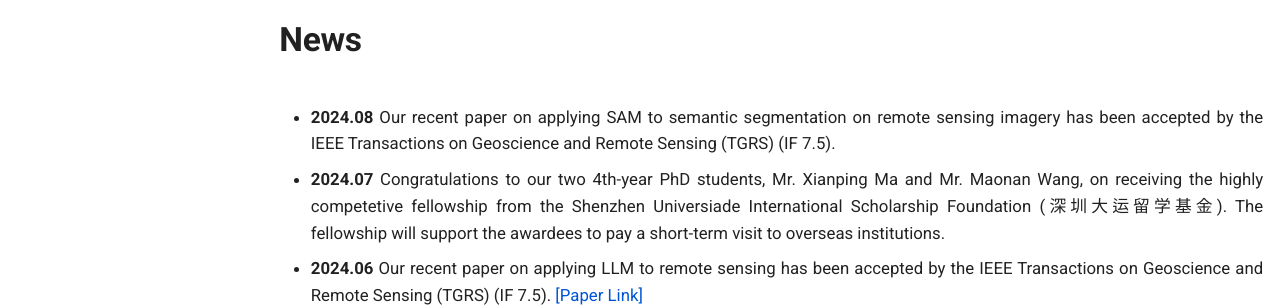
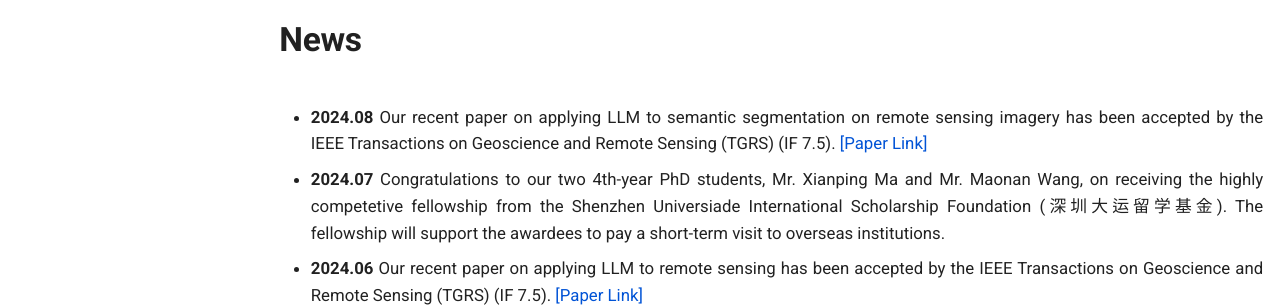
Before and after one commit to Traffic-Alpha/Sensing-Communication4Smart-City, an MkDocs documentation site: the page built from docs/index.md, in a window 1280 px wide and 900 px high. Shown: the part 345-652 px from the top of the window. Built offline with MkDocs 1.6.1 and Material for MkDocs 9.7.7, drawn with Linux system fonts in a browser that asks for light colours.

Commit message:
add paper link on 8/15

```diff
--- a/docs/index.md
+++ b/docs/index.md
@@ -6,7 +6,7 @@ hide:
 
 
 # **News**
-- **2024.08** Our recent paper on applying SAM to semantic segmentation on remote sensing imagery has been accepted by the IEEE Transactions on Geoscience and Remote Sensing (TGRS) (IF 7.5).
+- **2024.08** Our recent paper on applying LLM to semantic segmentation on remote sensing imagery has been accepted by the IEEE Transactions on Geoscience and Remote Sensing (TGRS) (IF 7.5). [[Paper Link]](https://doi.org/10.1109/TGRS.2024.3443420)
 - **2024.07** Congratulations to our two 4th-year PhD students, Mr. Xianping Ma and Mr. Maonan Wang, on receiving the highly competetive fellowship from the Shenzhen Universiade International Scholarship Foundation (深圳大运留学基金). The fellowship will support the awardees to pay a short-term visit to overseas institutions.
 - **2024.06** Our recent paper on applying LLM to remote sensing has been accepted by the IEEE Transactions on Geoscience and Remote Sensing (TGRS) (IF 7.5). [[Paper Link]](https://ieeexplore.ieee.org/abstract/document/10556641)
 - **2024.06** Our recent paper on Mamba-based semantic segmentation has been accepted by the IEEE Geoscience and Remote Sensing Letter (GRSL) (IF 4.8). [[Paper Link]](https://ieeexplore.ieee.org/document/10556777)
```
Also changed, not shown: docs/pubs.md (+1 -1 lines).
